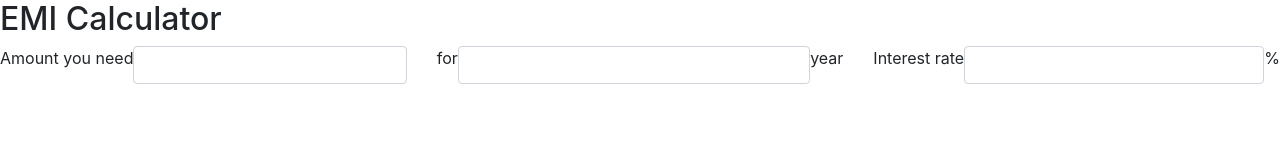
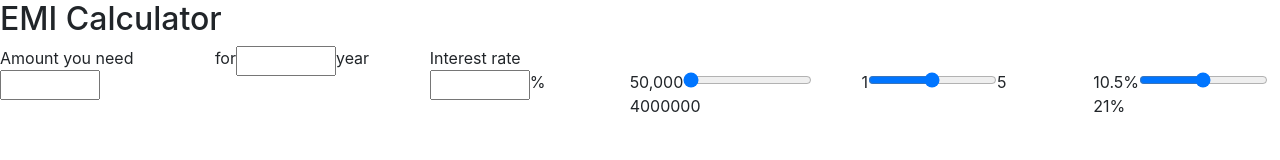
Before and after one commit to premprakashIT/EMI-Calculator-Assignment, a website: page index.html in a window 1280 px wide. Shown: the top 160 px of the page. Drawn offline with nearby package versions, Linux system fonts and the light colour scheme.

Commit message:
Added Range of Values

```diff
--- a/index.html
+++ b/index.html
@@ -7,6 +7,12 @@
 
         <link rel="stylesheet" href="/node_modules/bootstrap-icons/font/bootstrap-icons.css">
         <link rel="stylesheet" href="/node_modules/bootstrap/dist/css/bootstrap.css">
+        <style>
+            .form-element{
+                width: 100px;
+
+            }
+        </style>
 
     </head>
     <body>
@@ -14,26 +20,39 @@
         <div class="row">
             <div class="col">
                 <div class="input-group">
-                    Amount you need <input type="text" class="form-control">
+                    Amount you need <input type="text" id="txtAmountRange" class="form-element">
 
                 </div>
 
             </div>
             <div class="col">
                 <div class="input-group">
-                    for<input type="text" class="form-control">year
+                    for<input type="text" id="txtYearRange" class="form-element">year
 
                 </div>
 
             </div>
             <div class="col">
                 <div class="input-group">
-                    Interest rate <input type="text" class="form-control">%
+                    Interest rate <input type="text" id="txtInterestRange" class="form-element">%
 
+                </div>
+
+            </div>
+            <div class="row mt-4">
+                <div class="col">
+                    50,000<input type="range" id="amountRange" min="500000" max="40000000" value="50000">4000000
+                </div>
+                <div class="col">
+                    1<input type="range" id="yearRange" min="1" max="5">5
+                </div>
+                <div class="col">
+                    10.5%<input type="range" id="interestRange" min="10" max="21" step="0.5">21%
                 </div>
 
             </div>
         </div>
 
+
     </body>
 </html>
```
